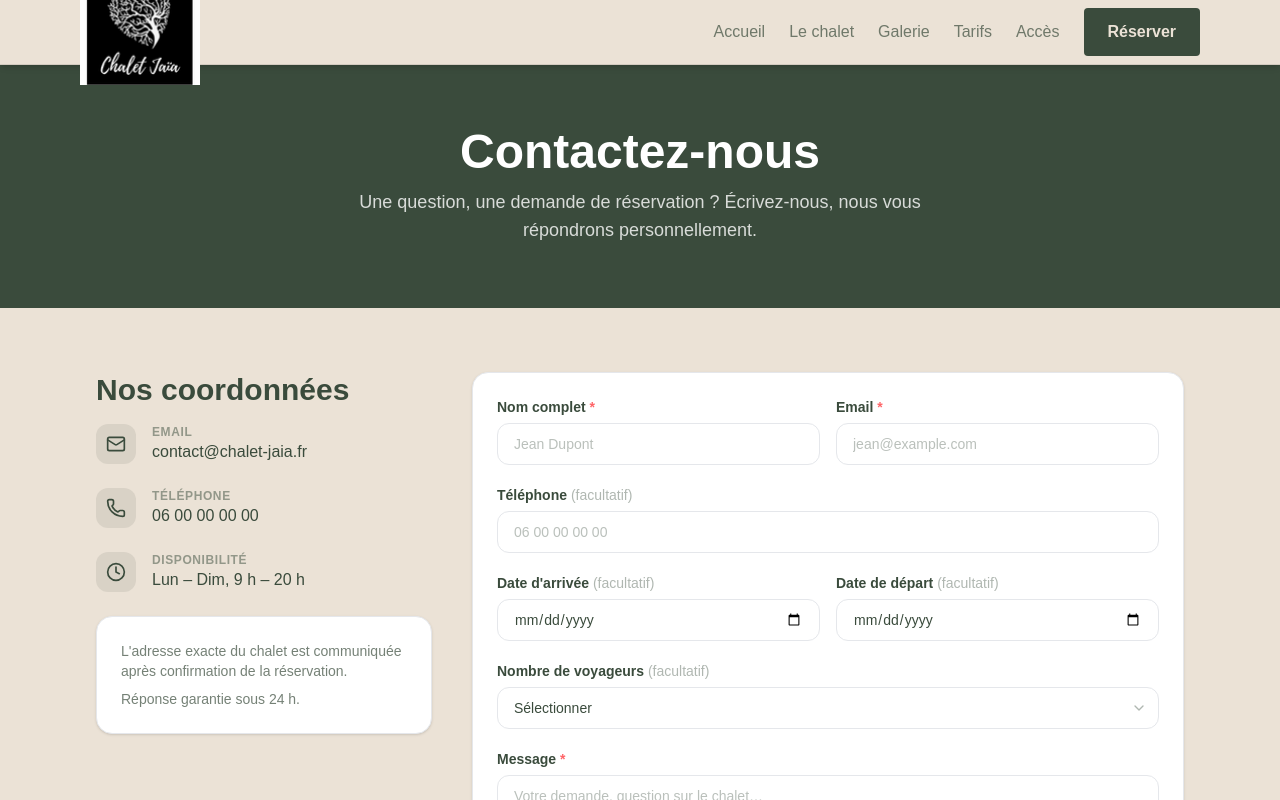
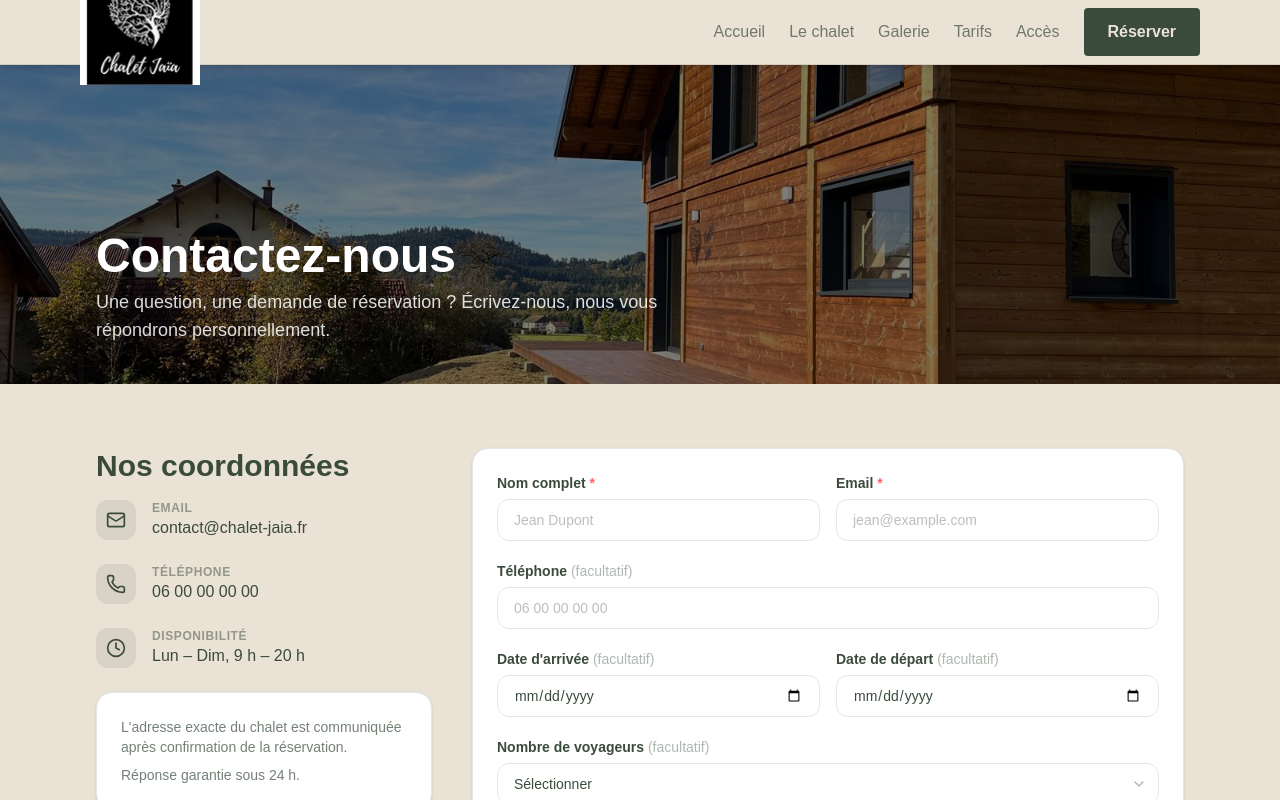
Before and after one commit to alexisgruny/chalet-site, a Next.js app: page /contact in a window 1280 px wide. Shown: the top 800 px of the page. Built offline with nearby package versions, Linux system fonts and the light colour scheme.

Commit message:
mineur fix

```diff
--- a/src/app/contact/page.tsx
+++ b/src/app/contact/page.tsx
@@ -1,5 +1,6 @@
 "use client";
 
+import Image from "next/image";
 import { useState } from "react";
 import { Mail, Phone, Clock, Send, CheckCircle, AlertCircle, ChevronDown } from "lucide-react";
 import CallToAction from "@/components/section/callToAction";
@@ -108,15 +109,28 @@ export default function ContactPage() {
   return (
     <>
       {/* ── Hero ── */}
-      <section className="section-green pt-20">
-        <div className="container-section text-center">
+      <section className="w-full relative">
+        <div className="relative h-[40vh] min-h-[320px] w-full">
+          <Image
+            src="/images/chalet/chaletHero.jpg"
+            alt="Contactez le Chalet Jaïa"
+            fill
+            priority
+            className="object-cover"
+            sizes="100vw"
+          />
+          <div className="absolute inset-0 bg-black/50" />
+          <div className="absolute inset-0 flex items-end">
+            <div className="container-section pb-10">
               <h1 className="text-3xl md:text-5xl font-bold text-white">
                 Contactez-nous
               </h1>
-          <p className="mt-3 text-white/80 text-lg max-w-xl mx-auto">
+              <p className="mt-2 text-white/85 text-lg max-w-xl">
                 Une question, une demande de réservation&nbsp;? Écrivez-nous,
                 nous vous répondrons personnellement.
               </p>
+            </div>
+          </div>
         </div>
       </section>
 
--- a/src/components/section/galleryClient.tsx
+++ b/src/components/section/galleryClient.tsx
@@ -89,7 +89,7 @@ export default function GalleryClient() {
         <>
             {/* Hero */}
             <section className="w-full relative">
-                <div className="relative h-[45vh] min-h-[360px] w-full">
+                <div className="relative h-[40vh] min-h-[320px] w-full">
                     <Image
                         src="/images/chalet/chaletHero.jpg"
                         alt="Galerie — Chalet Jaïa"
--- a/src/components/section/heroChalet.tsx
+++ b/src/components/section/heroChalet.tsx
@@ -5,7 +5,7 @@ export default function HeroChalet() {
 return (
 
 <section className="w-full relative">
-        <div className="relative h-[65vh] min-h-[560px] md:h-[45vh] md:min-h-[360px] w-full">
+        <div className="relative h-[40vh] min-h-[320px] w-full">
 
           {/* Image */}
           <Image
```
Lines whose indentation alone changed are shown as unchanged.
